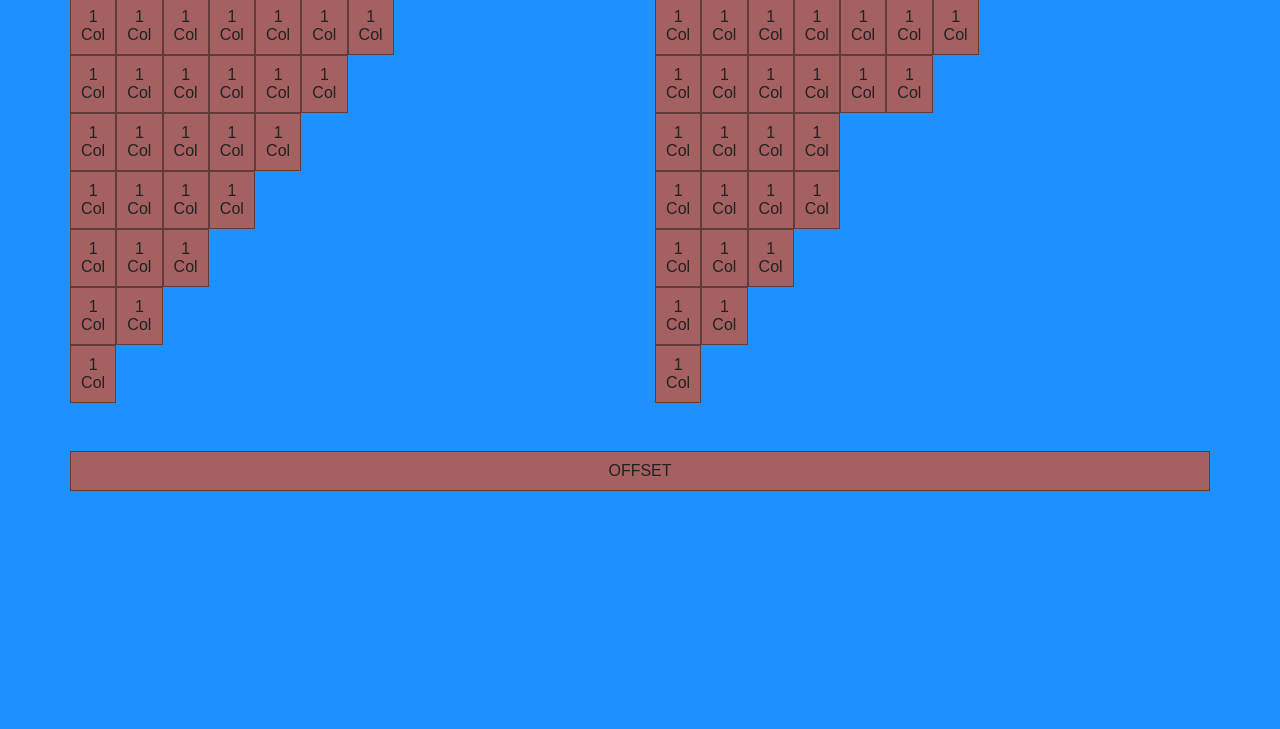
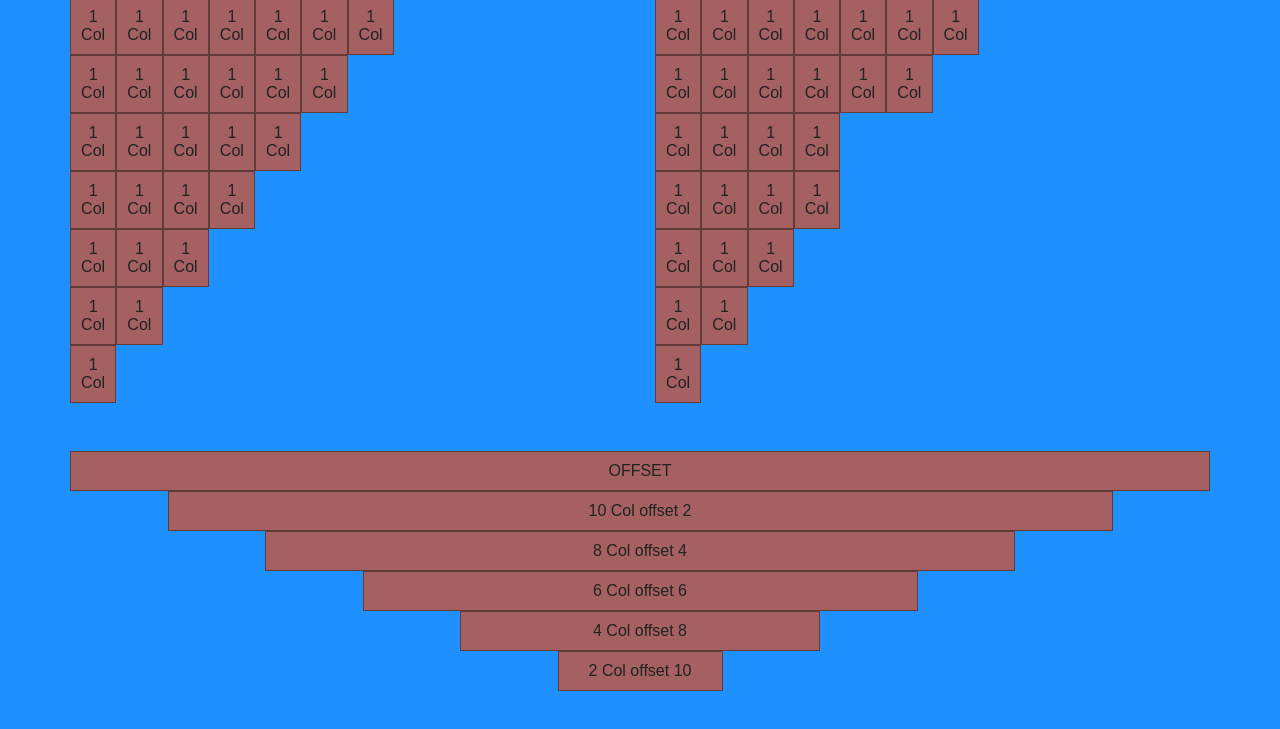
Before and after one commit to francescoferilli95/html-css-12bool, a plain HTML site: page index.html in a window 1280 px wide. Shown: the part 1405-2134 px from the top of the page. Before the commit the page ends 1960 px from the top, so only its background shows below. Drawn offline with Linux system fonts and the light colour scheme.

Commit message:
adding offset

```diff
--- a/index.html
+++ b/index.html
@@ -385,5 +385,25 @@
     <div class="container padding">
         <div class="col-12"><div class="box">OFFSET</div></div>
     </div>
+
+    <div class="container">
+        <div class="col-10 offset-1"><div class="box">10 Col offset 2</div></div>
+    </div>
+
+    <div class="container">
+        <div class="col-8 offset-2"><div class="box">8 Col offset 4 </div></div>
+    </div>
+
+    <div class="container">
+        <div class="col-6 offset-3"><div class="box">6 Col offset 6</div></div>
+    </div>
+
+    <div class="container">
+        <div class="col-4 offset-4"><div class="box">4 Col offset 8</div></div>
+    </div>
+
+    <div class="container">
+        <div class="col-2 offset-5"><div class="box">2 Col offset 10</div></div>
+    </div>
 </body>
 </html>
```
